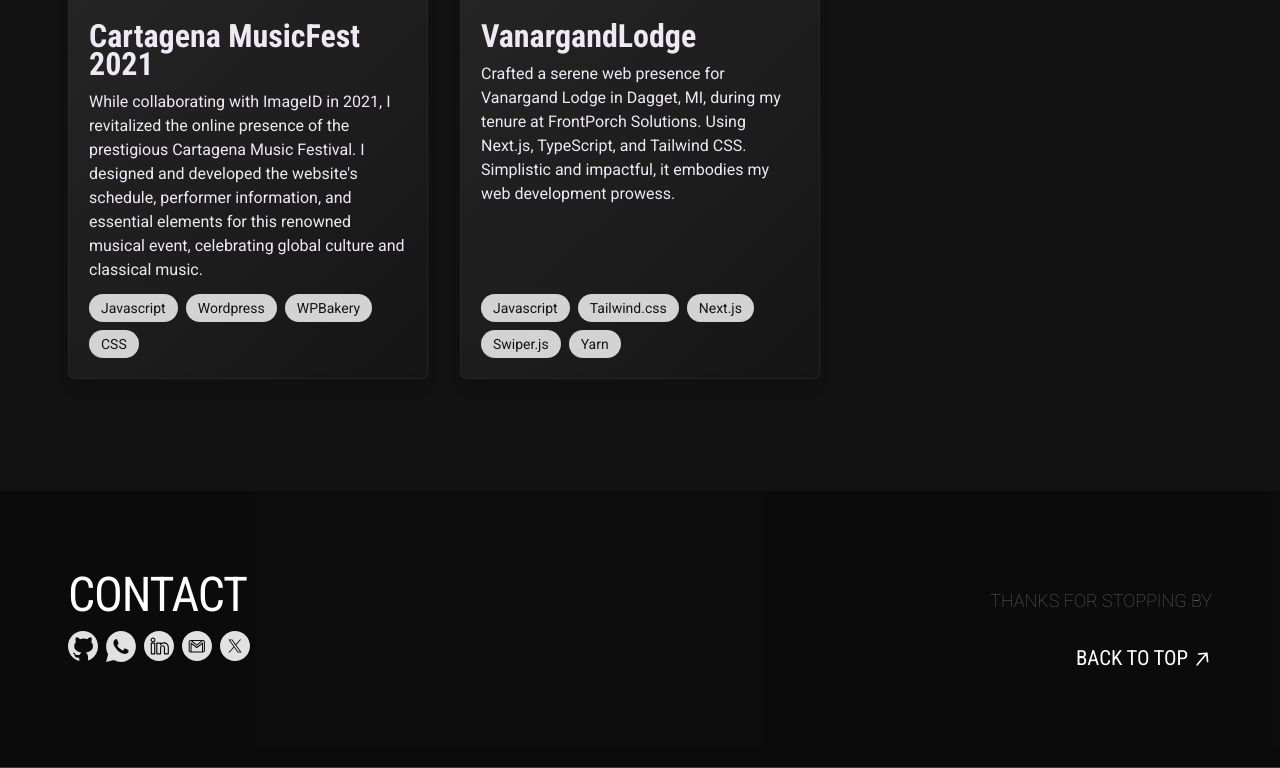
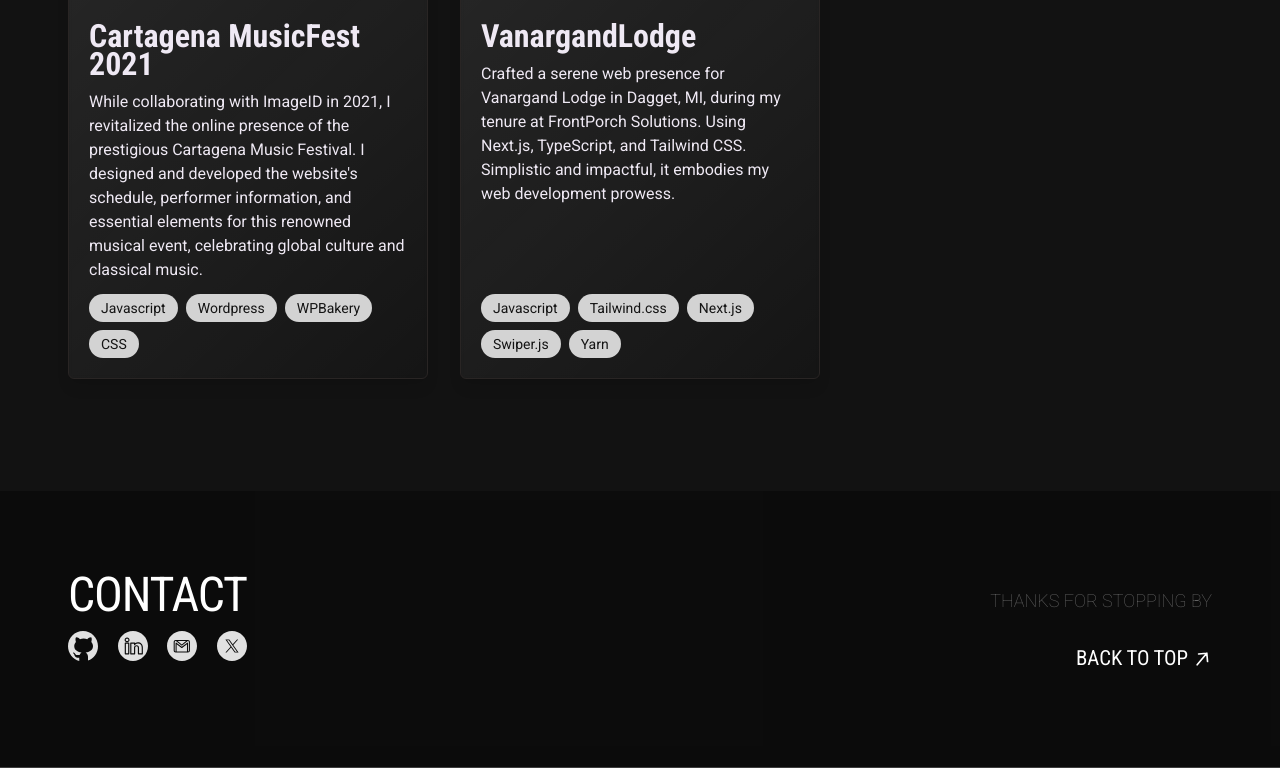
Before and after one commit to jor-g-r/portfolio-Jorge-Rondon, a Next.js app in the folder portfolio/: page / in a window 1280 px wide. Shown: the part 6807-7575 px from the top of the page. Built offline with nearby package versions, Linux system fonts and the light colour scheme.

Commit message:
Whatsapp button removed from footer

```diff
--- a/portfolio/src/app/components/Footer.tsx
+++ b/portfolio/src/app/components/Footer.tsx
@@ -30,9 +30,7 @@ export default function Footer () {
                             <a target="_blank" className="hover:scale-125 ease-in duration-300" href="https://github.com/jor-g-r">
                                 <IconGitHub />
                             </a>
-                            <a target="_blank" className="hover:scale-125 ease-in duration-300" href="https://api.whatsapp.com/send?phone=+573001334185&text=Hi+Jorge+%F0%9F%92%A1%0AI+would+like+to+know+more+about+your+Frontend+Dev+services">
-                                <IconWhatsApp />
-                            </a>
+
                             <a target="_blank" className="hover:scale-125 ease-in duration-300" href="https://www.linkedin.com/in/jfrrj19gmail/">
                                 <IconLinkedIn/>
                             </a>
```
